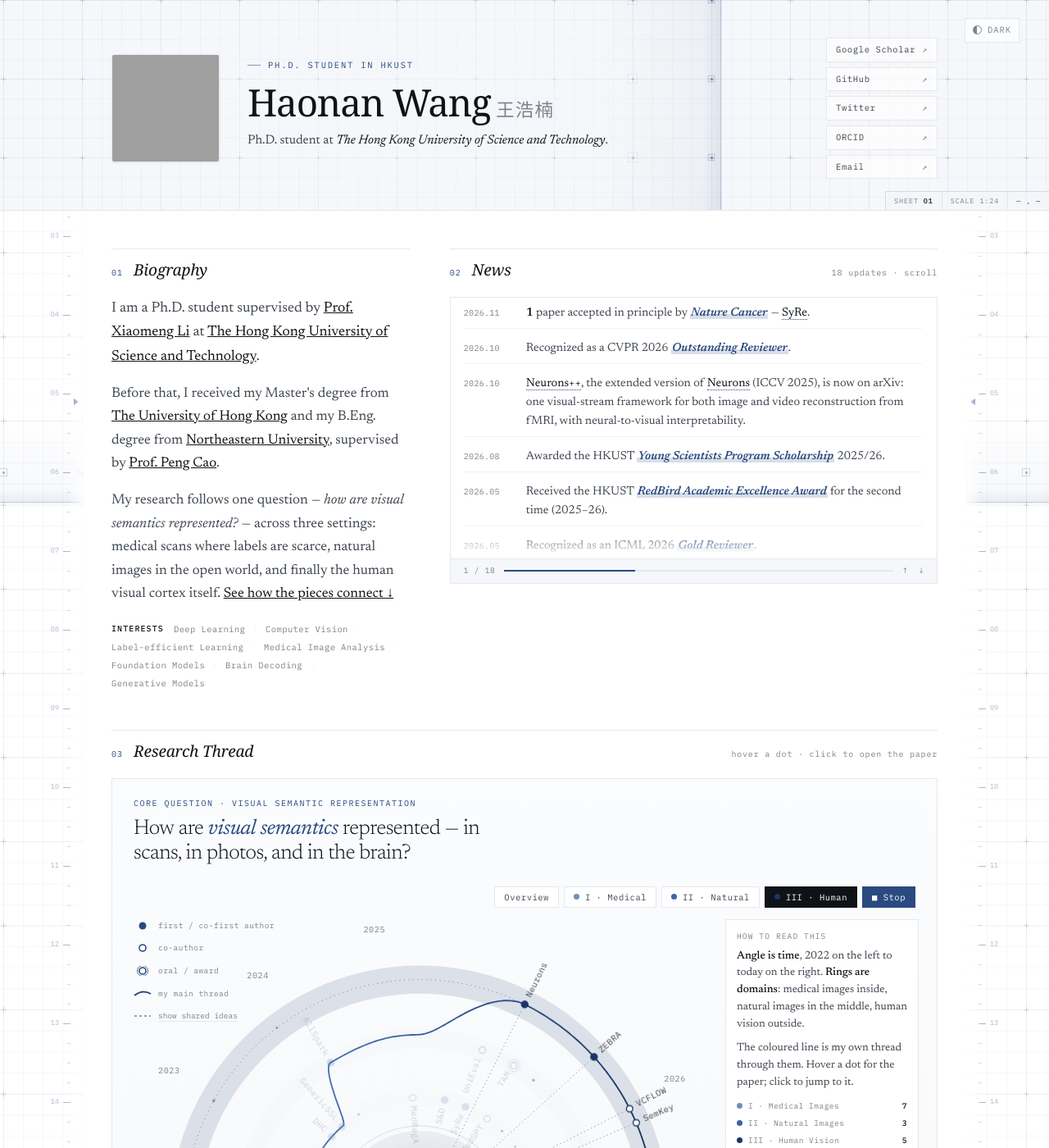
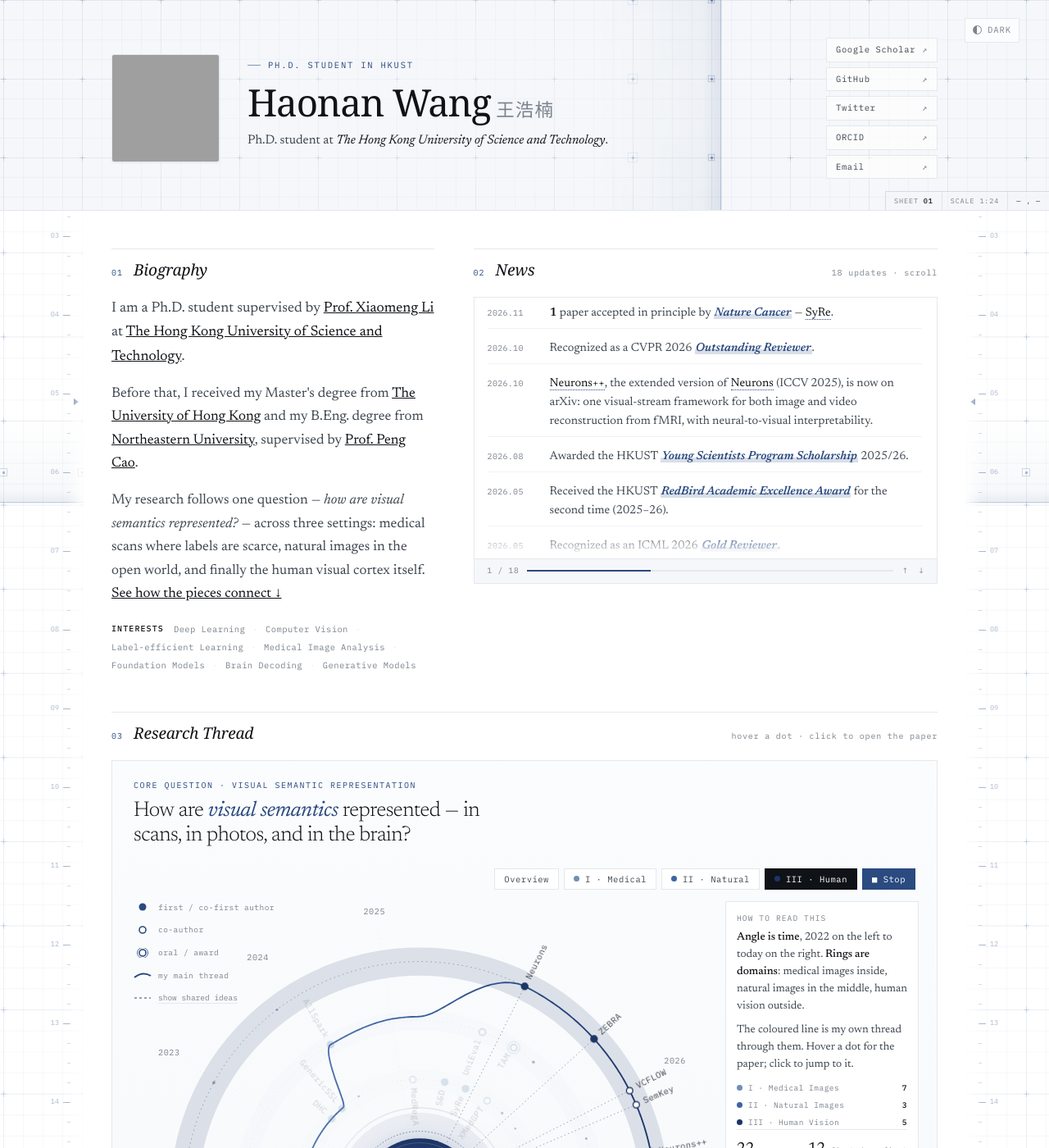
Before and after one commit to McGregorWwww/mcgregorwwww.github.io, a Jekyll site: the page built from _pages/about.md, in a window 1280 px wide and 1400 px high. Shown: the whole window at 82% size. Built offline with Jekyll 4.4.1, drawn with Linux system fonts in a browser that asks for light colours; grey boxes are pictures that could not be loaded.

Commit message:
Restore the News column to 0.82fr / 1.18fr
The extra widening went too far; go back to the ratio from 6d5d1e4.

Co-Authored-By: Claude Opus 5.5 <noreply@anthropic.com>

```diff
--- a/_sass/_home.scss
+++ b/_sass/_home.scss
@@ -324,7 +324,7 @@ html[data-tpl="home"] .sec-head .count{
 
 /* ---------- row 1 : biography + news side by side ---------- */
 html[data-tpl="home"] .duo{
-  display:grid;grid-template-columns:minmax(0,.76fr) minmax(0,1.24fr);gap:0 48px
+  display:grid;grid-template-columns:minmax(0,.82fr) minmax(0,1.18fr);gap:0 48px
 }
 
 html[data-tpl="home"] .duo > section{
```
